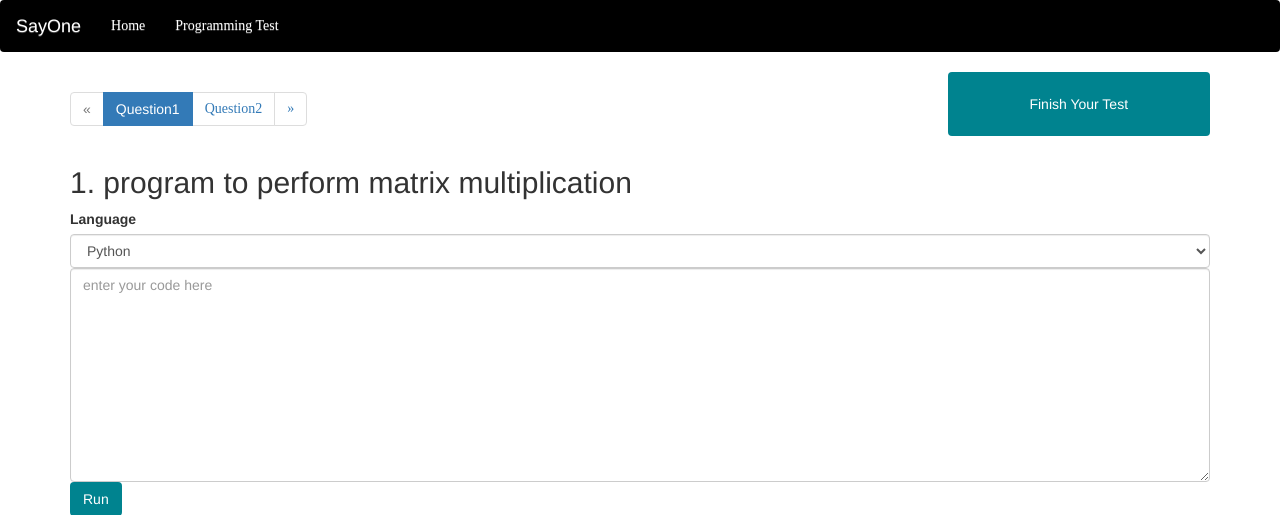
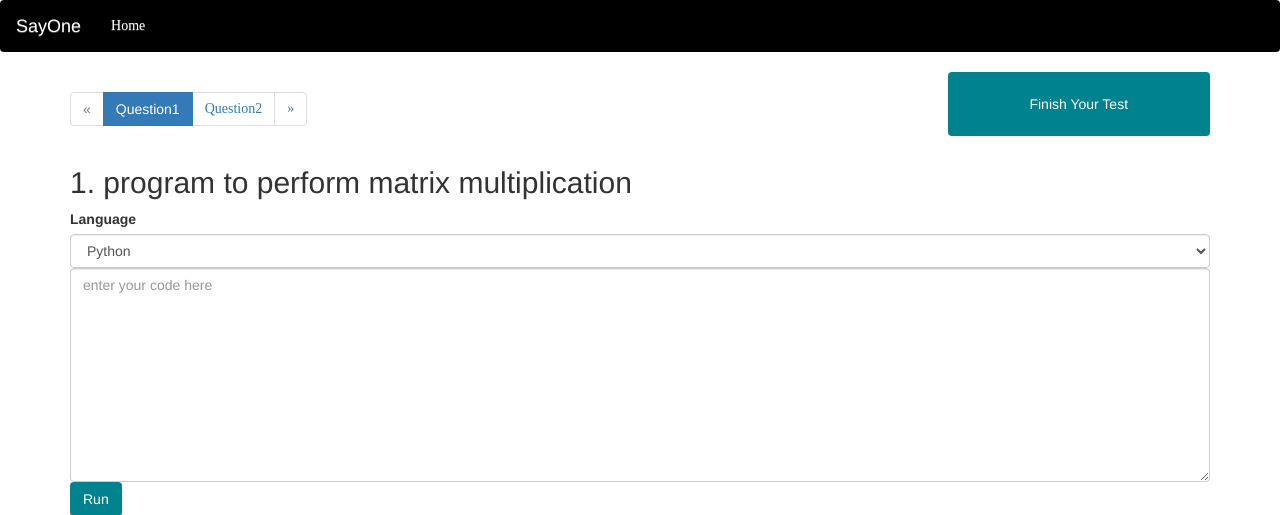
Before and after one commit to benshaaugestin/pgmtest, a Django app: a page that uses candidate/templates/candidate/home.html in a window 1280 px wide. Shown: the top 515 px of the page. Run offline with Django 3.2, Linux system fonts and the light colour scheme; data comes from the database, SQL or seed files in the repository; both versions use the stored data as it was after the commit; some libraries are stand-ins or nearby versions.

Commit message:
design modified

```diff
--- a/candidate/templates/candidate/home.html
+++ b/candidate/templates/candidate/home.html
@@ -25,11 +25,11 @@
             <li>
                 {% if user.is_authenticated %}
                     <a href="#" >Hi {{ user.username }}!</a>
-
+                    <li><a href="{% url 'index' %}">Question List</a></li>
                 {% else %}
                 {% endif%}
             </li>
-            <li><a href="#">Programming Test</a></li>
+
         </ul>
     </div>
 </nav>
```
Also changed, not shown: db.sqlite3.
